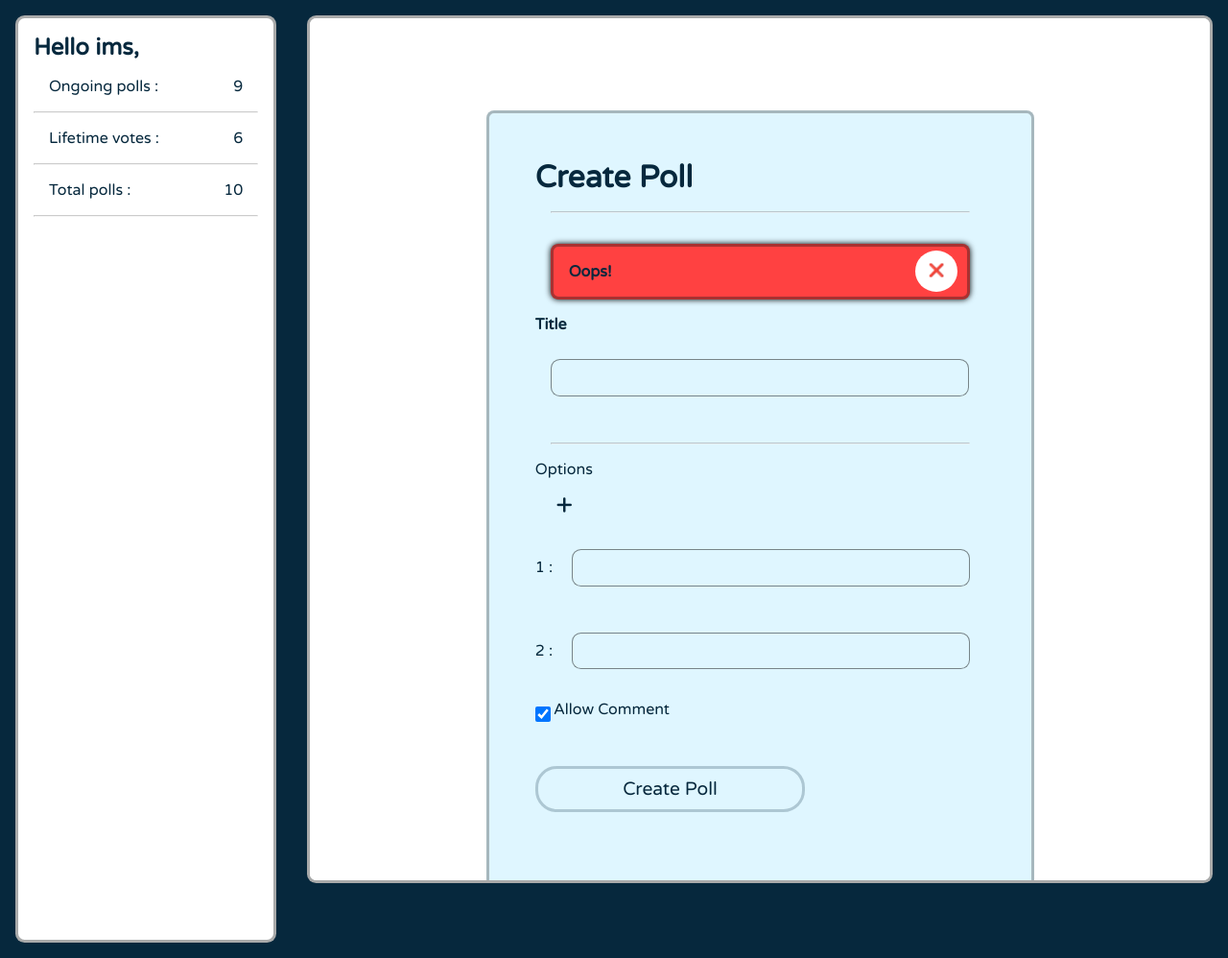
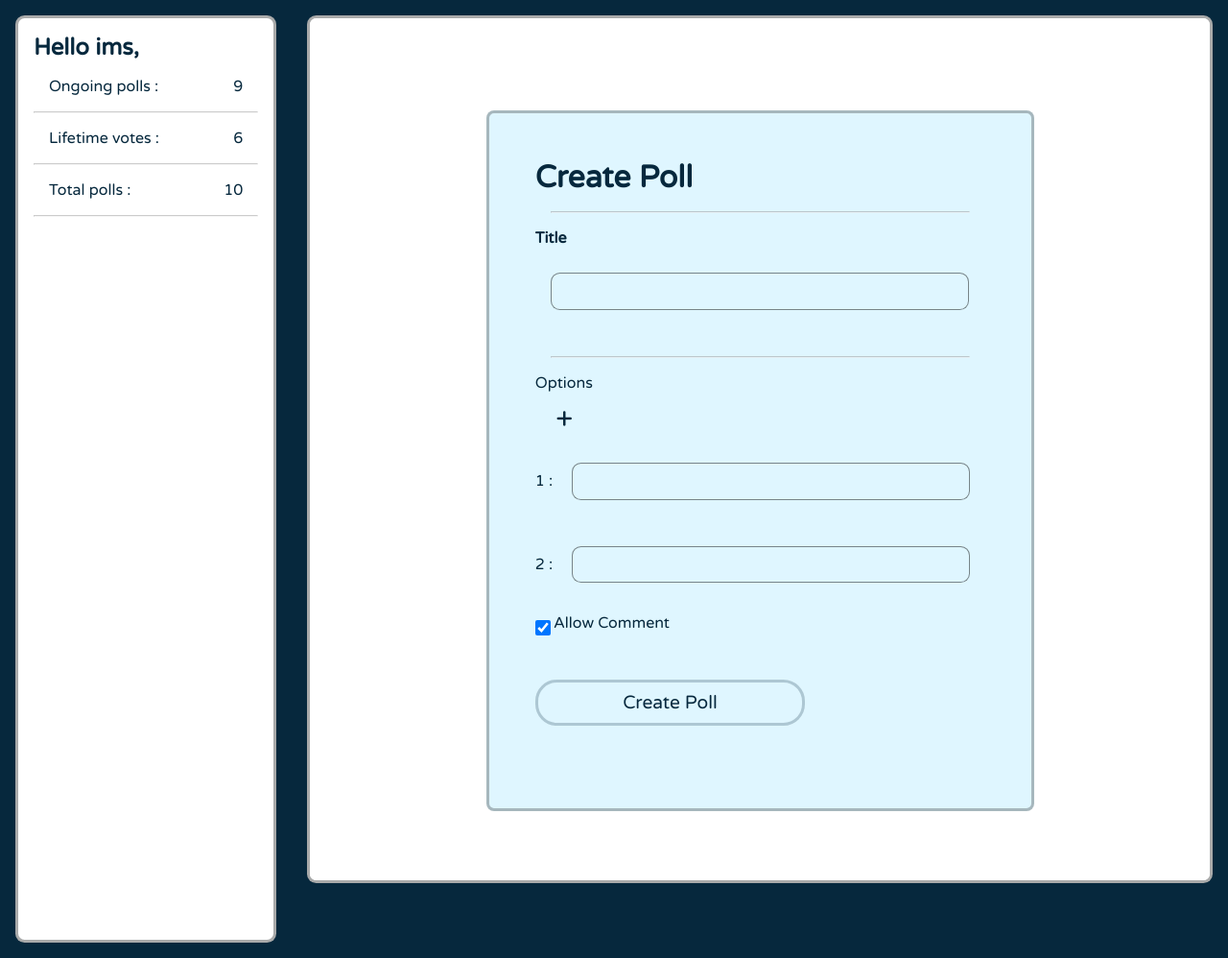
Before and after one commit to myselfims/askanythingbyims, a Django app: page /create_poll/ in a window 1280 px wide. Shown: the part 64-1062 px from the top of the page at 96% size. Run offline with Django 4.2, Linux system fonts and the light colour scheme; a user stored in the database is signed in; data comes from the database, SQL or seed files in the repository; some libraries are stand-ins or nearby versions.

Commit message:
small update

```diff
--- a/templates/create_poll.html
+++ b/templates/create_poll.html
@@ -21,9 +21,9 @@
     <div class="createbasediv">
         <div id="createsubdiv" class="createsubdiv">
             <h1>Create Poll</h1><hr>
-            <div id='alert' class="alert">
+            {% comment %} <div id='alert' class="alert">
                 <p><strong>Oops!</strong>{{message}}</p><button id='cutbtn' onclick="CutDiv('alert')" class='cutbtn'>&#10060;</button>
-            </div>
+            </div> {% endcomment %}
             <label for=""><strong> Title</strong></label>
             <form action="{% url 'save_poll' %}" method="post"> {% csrf_token %}
             <input id='titleinput' required name="title" type="text"><hr>
```
